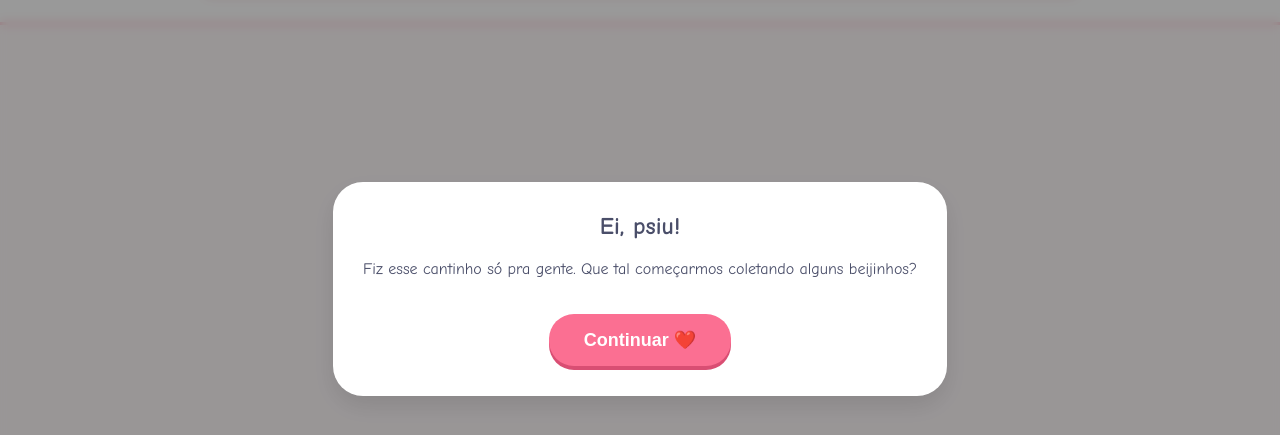
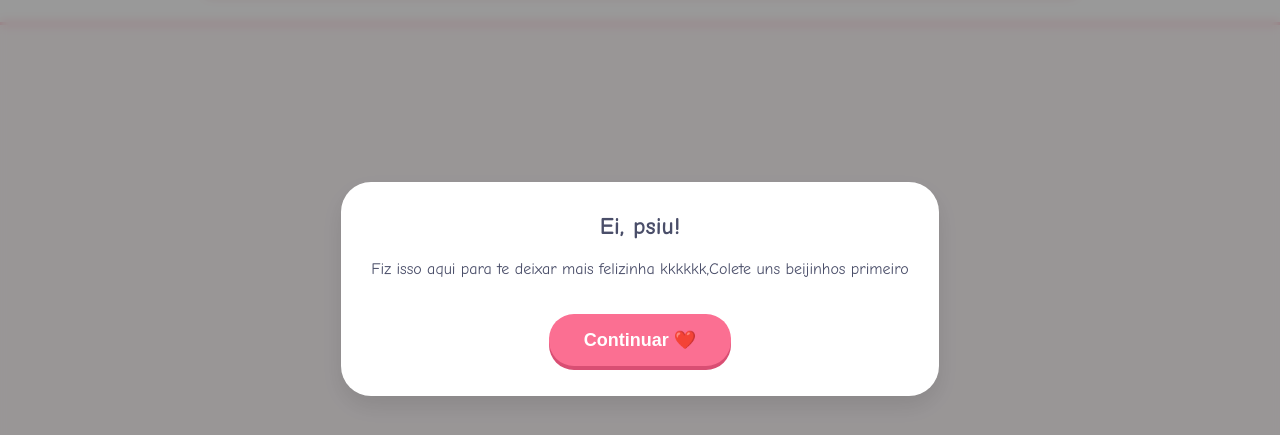
Before and after one commit to Oraldo20/sei-la-kaju, a plain HTML site: page index.html in a window 1280 px wide. Shown: the part 111-546 px from the top of the page. Drawn offline with Linux system fonts and the light colour scheme.

Commit message:
Update index.html

```diff
--- a/index.html
+++ b/index.html
@@ -172,11 +172,11 @@
         const enchimento = document.getElementById('enchimento');
 
         const roteiro = [
-            { t: "Ei, psiu!", txt: "Fiz esse cantinho só pra gente. Que tal começarmos coletando alguns beijinhos?" },
-            { t: "Ai meu coração...", txt: "Você é rápida(o) demais! Olha só, tem um segredo escondido ali na frente. Pode revelar pra mim?" },
-            { t: "Sorriso bobo :)", txt: "Ler isso me deixou feliz... Agora, o coração está pedindo um pouco de atenção. Dá uns apertõezinhos nele?" },
-            { t: "Florescendo...", txt: "Quase lá! Nossa história é como uma plantinha. Vamos deixar esse jardim bem lindo?" },
-            { t: "Só mais um pouquinho!", txt: "Para terminar, vamos alcançar as estrelas? Elas brilham quase tanto quanto você." }
+            { t: "Ei, psiu!", txt: "Fiz isso aqui para te deixar mais felizinha kkkkkk,Colete uns beijinhos primeiro" },
+            { t: "Ai meu coração...", txt: "Você é bem rapida kaju! Olha só tem um segredo escondido ali na frente.revela pra mim esse segredo" },
+            { t: "Sou timido sua tarada kkkkk", txt: " Mas ler isso me deixou feliz... Agora sua missão é dar uns apertõezinhos no coração" },
+            { t: "Florescer igual uma flor", txt: "vamos regar umas plantinhas para acalmar os animos" },
+            { t: "Falta só mais um pouquinho", txt: "Para terminar, vamos tocar as estrelas agora, elas quase brilham tanto quanto vc lindinha." }
         ];
 
         function mostrarFase() {
@@ -344,4 +344,5 @@
         window.onload = mostrarFase;
     </script>
 </body>
+
 </html>
```
